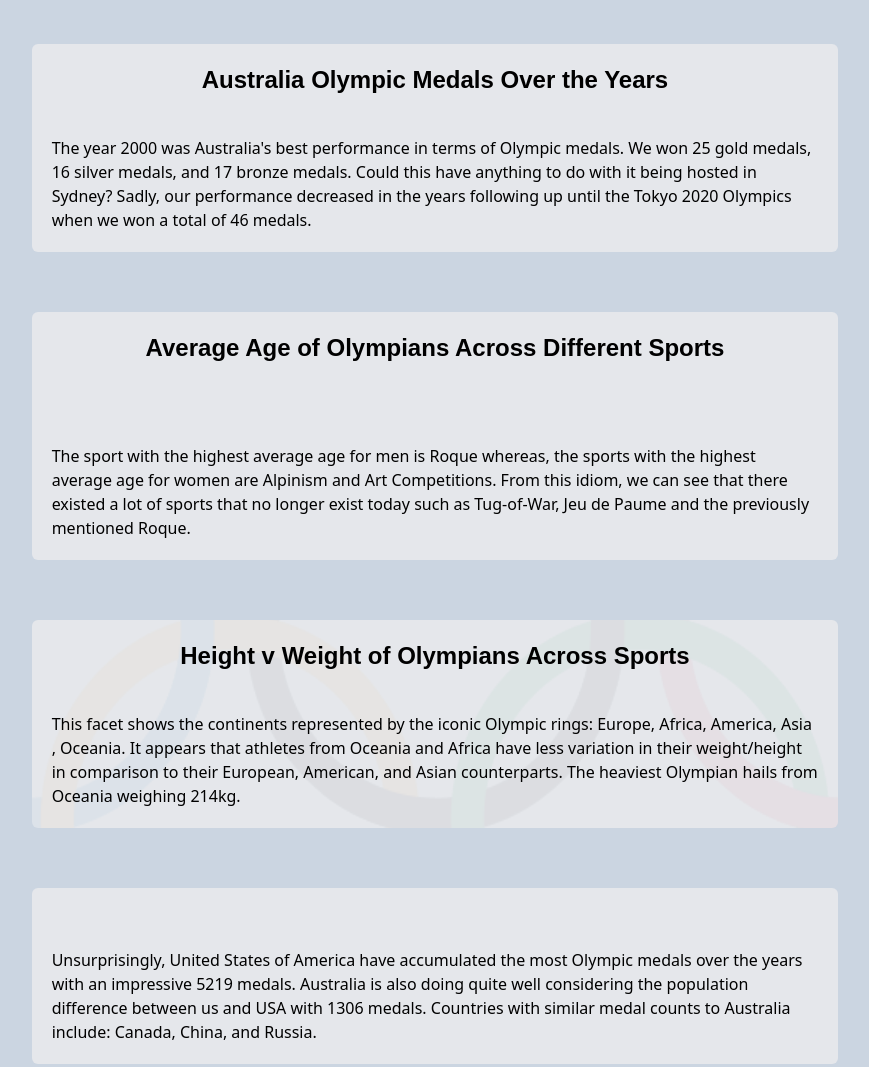
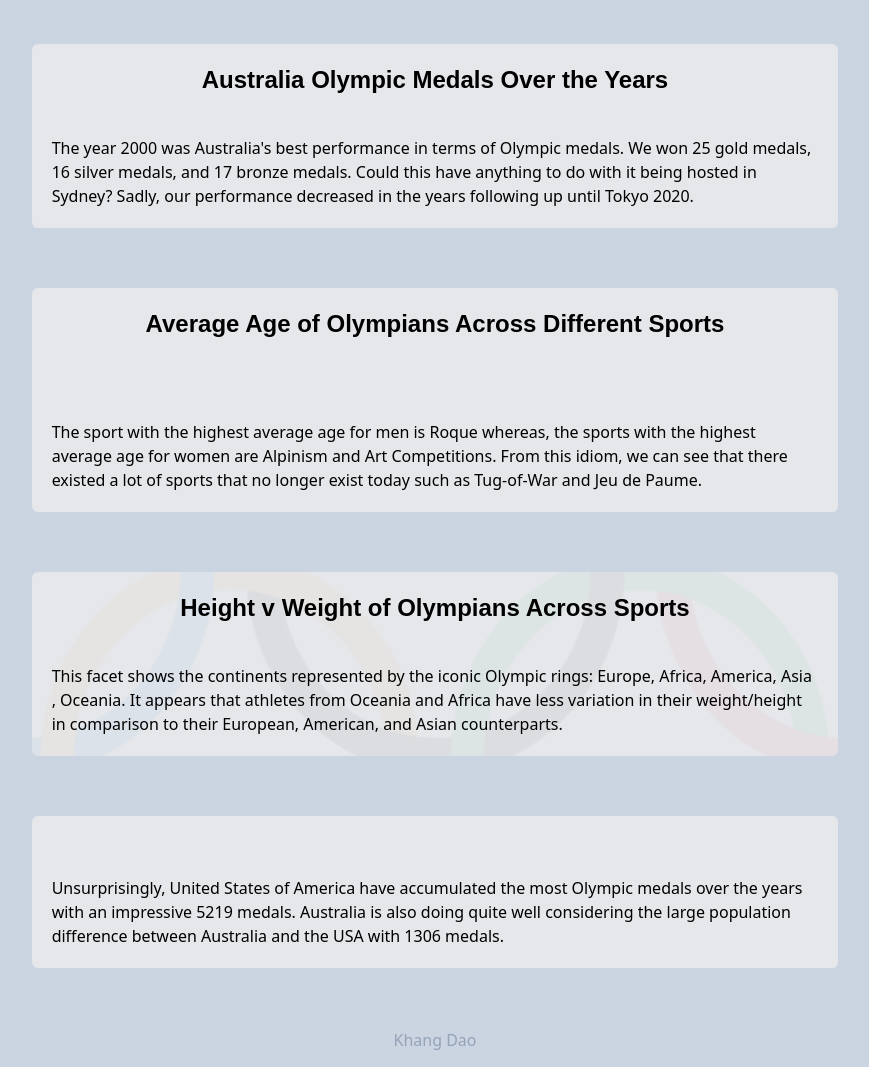
Before and after one commit to khang-dao/fit3179, a website: page index.html in a window 1280 px wide. Shown: the part 520-1587 px from the top of the page, without its empty margins (205-1074 px from the left). Drawn offline with Linux system fonts and the light colour scheme; a script that the page names is missing.

Commit message:
Description changes

```diff
--- a/index.html
+++ b/index.html
@@ -55,7 +55,7 @@
 
             <p>The year 2000 was Australia's best performance in terms of Olympic medals. We won 25 gold medals, 16 silver medals, and 17 bronze medals.
                 Could this have anything to do with it being hosted in Sydney? Sadly, our performance decreased in the years following
-                up until the Tokyo 2020 Olympics when we won a total of 46 medals.</p>
+                up until Tokyo 2020.</p>
         </div>
 
         <div class="col-start-2 col-end-6 m-5 p-5 bg-gray-200 rounded-md">
@@ -65,8 +65,7 @@
             </div>
 
             <p>The sport with the highest average age for men is Roque whereas, the sports with the highest average age for women are Alpinism and Art Competitions.
-                From this idiom, we can see that there existed a lot of sports that no longer exist today such as Tug-of-War, Jeu de Paume and the previously mentioned
-                Roque.
+                From this idiom, we can see that there existed a lot of sports that no longer exist today such as Tug-of-War and Jeu de Paume.
             </p>
         </div>
 
@@ -85,7 +84,7 @@
 
             <p>This facet shows the continents represented by the iconic Olympic rings: Europe, Africa, America, Asia , Oceania.
                 It appears that athletes from Oceania and Africa have less variation in their weight/height in comparison to their
-                European, American, and Asian counterparts. The heaviest Olympian hails from Oceania weighing 214kg.</p>
+                European, American, and Asian counterparts.</p>
         </div>
 
         <div class="col-start-2 col-end-6 m-5 p-5 bg-gray-200 rounded-md ">
@@ -94,8 +93,7 @@
             </div>
 
             <p>Unsurprisingly, United States of America have accumulated the most Olympic medals over the years with an impressive 5219 medals.
-                Australia is also doing quite well considering the population difference between us and USA with 1306 medals.
-                Countries with similar medal counts to Australia include: Canada, China, and Russia.</p>
+                Australia is also doing quite well considering the large population difference between Australia and the USA with 1306 medals.</p>
             </p>
         </div>
 
```
